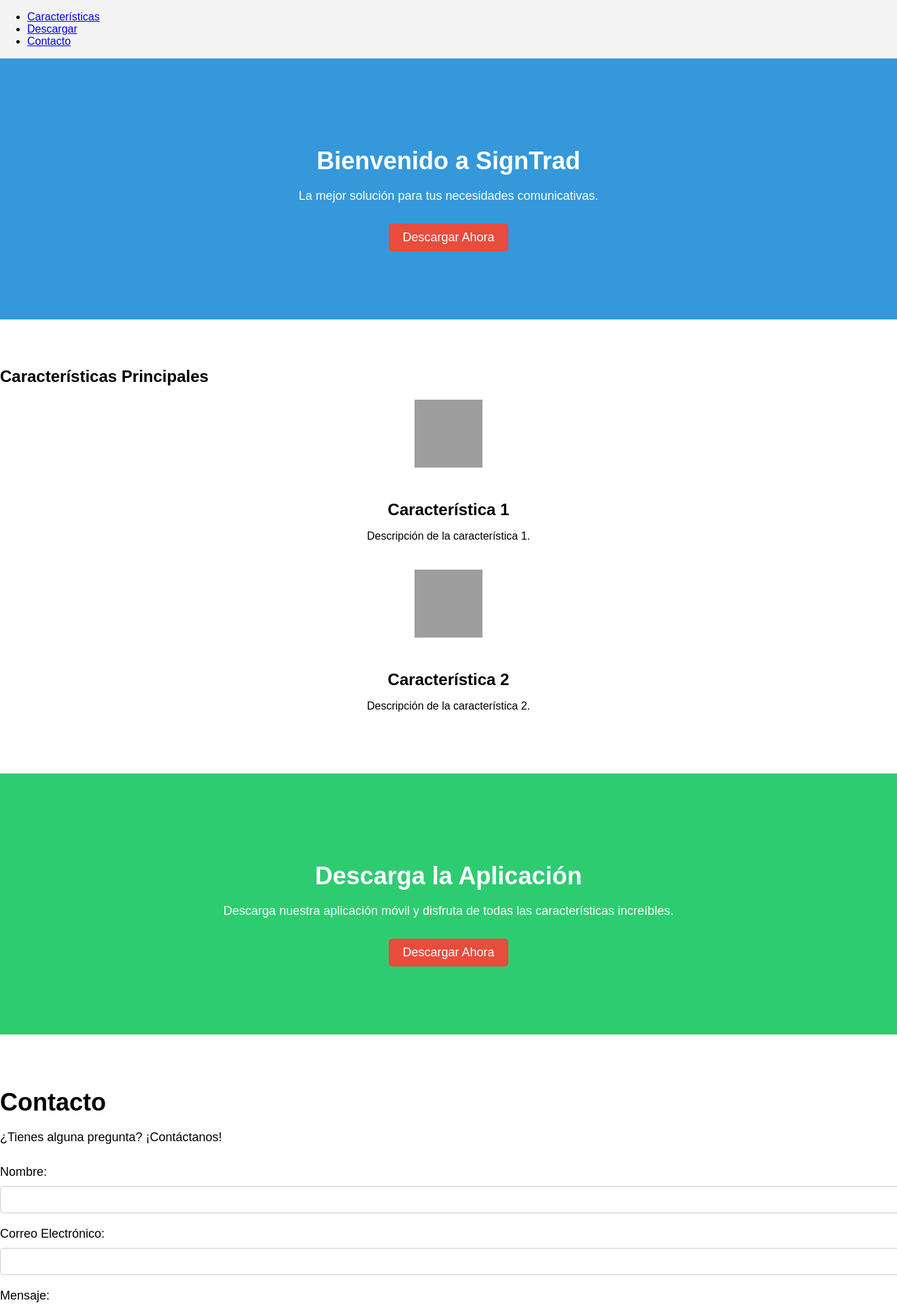
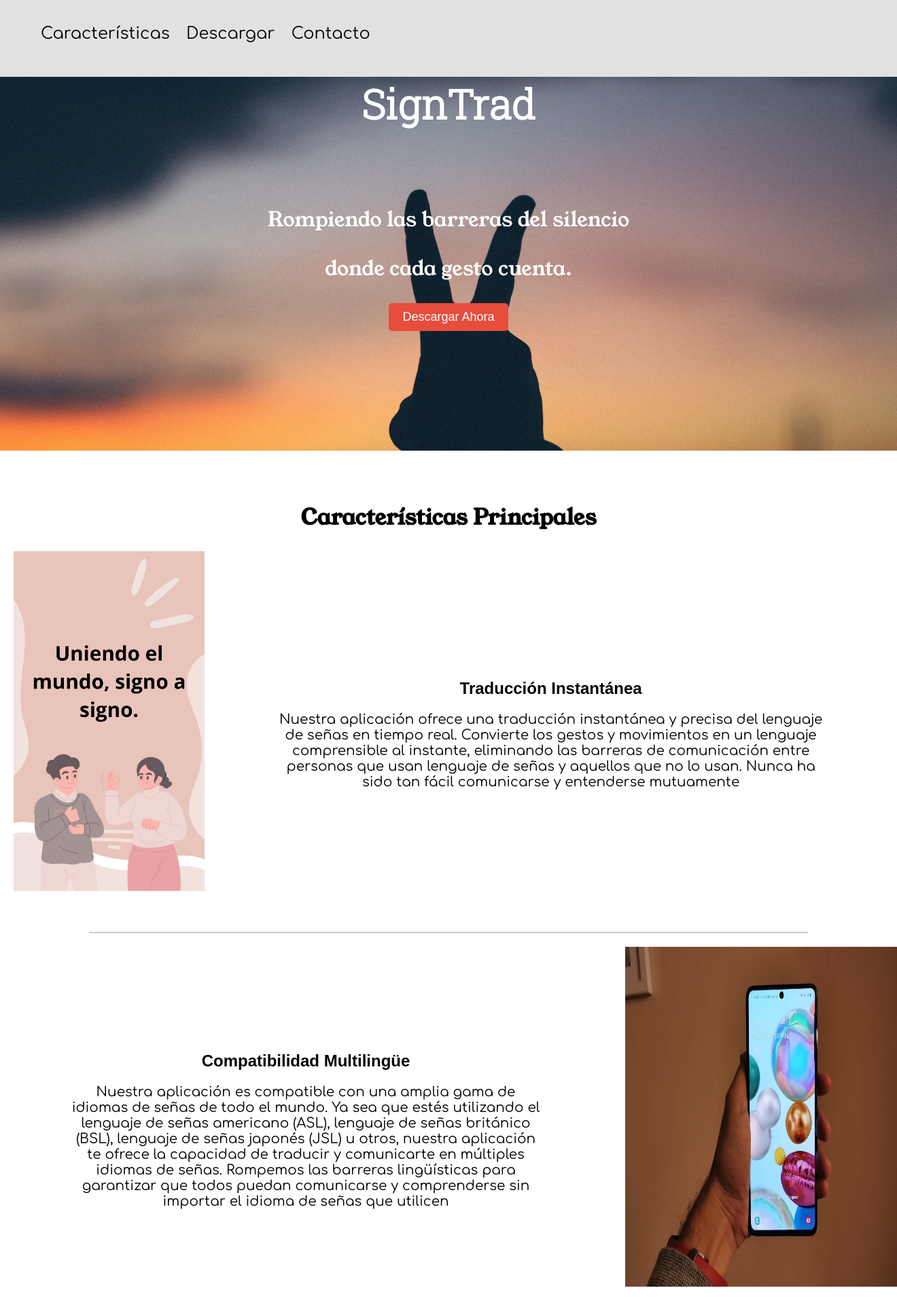
Before and after one commit to Narom12-s-Organization/Herramientas_emprendimiento, a Django app: page / in a window 1320 px wide; the page is wider, and only the part inside the window is pictured. Shown: the top 1920 px of that part at 68% size. Run offline with Django 4.2, Linux system fonts and the light colour scheme; grey boxes are pictures that could not be loaded.

Commit message:
Caracteristicas principales, y navbar
Se agregaron las imagenes y el texto correspondiente,

```diff
--- a/sign_trad/core/static/css/styles.css
+++ b/sign_trad/core/static/css/styles.css
@@ -1,32 +1,37 @@
 body {
     font-family: Arial, sans-serif;
-    background-color: #f4f4f4;
+    background-color: #25252522;
     margin: 0;
     padding: 0;
+}
+h1 {
+    font-family: 'Roboto Slab', serif;
+
 }
 
 .container {
     max-width: 1200px;
     margin: 0 auto;
-    padding: 20px;
+    padding: 0 20px;
 }
 
 /* Estilos del encabezado */
 #hero {
-    background-color: #3498db;
+    background-color: #ffffff;
     color: #fff;
     text-align: center;
-    padding: 100px 0;
+
 }
 
 #hero h1 {
-    font-size: 36px;
-    margin-bottom: 20px;
+    font-size: 60px;
+    margin-bottom: 110px;
 }
 
 #hero p {
-    font-size: 18px;
+    font-size: 30px;
     margin-bottom: 30px;
+    font-family: 'Young Serif', serif;
 }
 
 .cta-button {
@@ -41,33 +46,48 @@ body {
 
 /* Estilos de las características principales */
 #features {
+
     background-color: #fff;
     padding: 50px 0;
+
+}
+
+#features h1 {
+    text-align: center;
+    font-size: 32px;
+    font-family: 'Young Serif', serif;
 }
 
 .feature {
     text-align: center;
     margin-bottom: 40px;
+    display: flex;
+    justify-content: space-between; /* Esto alinea la imagen a la derecha */
+    align-items: center; /* Esto centra verticalmente el contenido */
+    margin-bottom: 40px; /* Aumentamos el espacio entre características */
+}
+
+.feature.reverse {
+    flex-direction: row-reverse; /* Invierte el orden de los elementos en filas */
 }
 
 .feature img {
-    width: 100px;
-    height: 100px;
+    width: 400px;
+    height: 500px;
     margin-bottom: 20px;
-}
-
-.feature h3 {
-    font-size: 24px;
-    margin-bottom: 10px;
+    margin-left: 20px; /* Agregamos un margen a la izquierda de la imagen */
 }
 
 .feature p {
-    font-size: 16px;
+    font-size: 20px;
+    font-family: 'Comfortaa', cursive;
+    flex: 1; /* Esto hace que el texto ocupe el espacio restante */
+    margin: 0; /* Quitamos los márgenes predeterminados */
 }
 
 /* Estilos de la sección de descarga */
 #download {
-    background-color: #2ecc71;
+    background-color: #385a9bb7;
     color: #fff;
     text-align: center;
     padding: 100px 0;
@@ -129,3 +149,62 @@ form button[type="submit"] {
 form button[type="submit"]:hover {
     background-color: #c0392b;
 }
+
+
+/* navbar */
+.navbar {
+    background-color: #333; /* Color de fondo de la barra */
+    color: #fff; /* Color del texto en la barra */
+    padding: 10px 0;
+}
+
+.navbar a {
+    text-decoration: none;
+    color: #fff;
+}
+
+.logo {
+    font-size: 24px;
+    font-weight: bold;
+}
+
+.nav-menu {
+    list-style: none;
+    margin: 0;
+    padding: 0;
+}
+
+.nav-menu li {
+    display: inline;
+    margin-right: 20px;
+}
+
+.nav-menu a {
+    font-size: 24px;
+    text-decoration: none;
+    color: #000000;
+    font-family: 'Comfortaa', cursive;
+    transition: color 0.3s; /* Transición suave del color al pasar el mouse */
+}
+
+.tituloimagen {
+    height: 550px;
+    background-repeat: no-repeat;
+    background-size: cover; /* Opcional: ajusta el tamaño de la imagen de fondo */
+}
+
+.texto1 {
+    margin-left: 100px;
+    margin-right: 100px;
+}
+
+.texto2 {
+    margin-left: 100px;
+    margin-right: 100px;
+}
+
+.divider {
+    border: 1px solid #ccc; /* Establece el estilo de la línea */
+    margin: 20px auto; /* Alinea la línea horizontalmente y agrega espacio */
+    width: 80%; /* Ancho de la línea */
+}
--- a/sign_trad/core/templates/base.html
+++ b/sign_trad/core/templates/base.html
@@ -8,16 +8,24 @@
     <meta name="viewport" content="width=device-width, initial-scale=1.0">
     <title>{% block title %}Signtrad{% endblock %}</title>
     <link rel="stylesheet" href="{% static 'css/styles.css' %}">
+    <link rel="preconnect" href="https://fonts.googleapis.com">
+    <link rel="preconnect" href="https://fonts.gstatic.com" crossorigin>
+    <link href="https://fonts.googleapis.com/css2?family=Roboto+Slab:wght@300&display=swap" rel="stylesheet">
+    <link href="https://fonts.googleapis.com/css2?family=Young+Serif&display=swap" rel="stylesheet">
+    <link href="https://fonts.googleapis.com/css2?family=Comfortaa&family=Young+Serif&display=swap" rel="stylesheet">
     <!-- Enlaza tu hoja de estilos aquí -->
 </head>
 <body>
     <header>
         <nav>
-            <ul>
-                <li><a href="#features">Características</a></li>
-                <li><a href="#download">Descargar</a></li>
-                <li><a href="#contact">Contacto</a></li>
-            </ul>
+            <div class="container">
+                <ul class="nav-menu">
+                    <br><br>
+                    <li><a href="#features">Características</a></li>
+                    <li><a href="#download">Descargar</a></li>
+                    <li><a href="#contact">Contacto</a></li>
+                </ul>
+            </div>
         </nav>
     </header>
 
@@ -26,7 +34,7 @@
     </main>
 
     <footer>
-        <p>&copy; {% now "Y" %} Nombre de la Aplicación Móvil</p>
+        <p>&copy; {% now "Y" %} Signtrad</p>
     </footer>
 </body>
 </html>
--- a/sign_trad/core/templates/index.html
+++ b/sign_trad/core/templates/index.html
@@ -1,25 +1,34 @@
 {% extends 'base.html' %}
 {% load static%}
-{% block title %}Nombre de la Aplicación Móvil{% endblock %}
+{% block title %}SignTrad{% endblock %}
 
 {% block content %}
 <section id="hero">
-    <h1>Bienvenido a SignTrad</h1>
-    <p>La mejor solución para tus necesidades comunicativas.</p>
+    <div class="tituloimagen" style="background-image: url('{% static 'images/wallpaper.jpg' %}');">
+    <h1>SignTrad</h1>
+    <p>Rompiendo las barreras del silencio</p>
+    <p>donde cada gesto cuenta.</p>
     <a href="#download" class="cta-button">Descargar Ahora</a>
+
+    </div>
 </section>
 
 <section id="features">
-    <h2>Características Principales</h2>
+    <h1>Características Principales</h1>
     <div class="feature">
-        <img src="feature-icon-1.png" alt="Característica 1">
-        <h3>Característica 1</h3>
-        <p>Descripción de la característica 1.</p>
+        <img src="{% static 'images/caracteristica1.png' %}" alt="Característica 1">
+        <div class='texto1'>
+        <h2>Traducción Instantánea</h2>
+        <p>Nuestra aplicación ofrece una traducción instantánea y precisa del lenguaje de señas en tiempo real. Convierte los gestos y movimientos en un lenguaje comprensible al instante, eliminando las barreras de comunicación entre personas que usan lenguaje de señas y aquellos que no lo usan. Nunca ha sido tan fácil comunicarse y entenderse mutuamente</p>
+        </div>
     </div>
-    <div class="feature">
-        <img src="feature-icon-2.png" alt="Característica 2">
-        <h3>Característica 2</h3>
-        <p>Descripción de la característica 2.</p>
+    <hr class="divider"> <!-- Línea divisoria -->
+    <div class="feature reverse">
+        <img src="{% static 'images/caracteristica2.jpg' %}" alt="Característica 2">
+        <div class='texto2'>
+        <h2>Compatibilidad Multilingüe</h2>
+        <p>Nuestra aplicación es compatible con una amplia gama de idiomas de señas de todo el mundo. Ya sea que estés utilizando el lenguaje de señas americano (ASL), lenguaje de señas británico (BSL), lenguaje de señas japonés (JSL) u otros, nuestra aplicación te ofrece la capacidad de traducir y comunicarte en múltiples idiomas de señas. Rompemos las barreras lingüísticas para garantizar que todos puedan comunicarse y comprenderse sin importar el idioma de señas que utilicen</p>
+        </div>
     </div>
     <!-- Agrega más características aquí -->
 </section>
```
Also changed, not shown: sign_trad/core/static/images/caracteristica1.png (added), sign_trad/core/static/images/caracteristica2.jpg (added), sign_trad/core/static/images/wallpaper.jpg (added).
